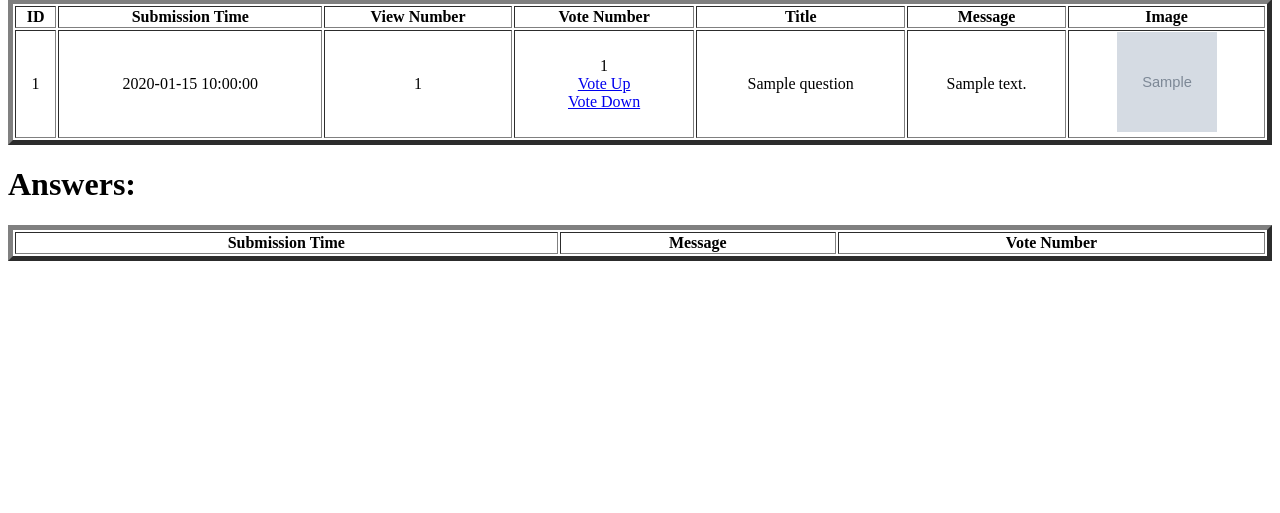
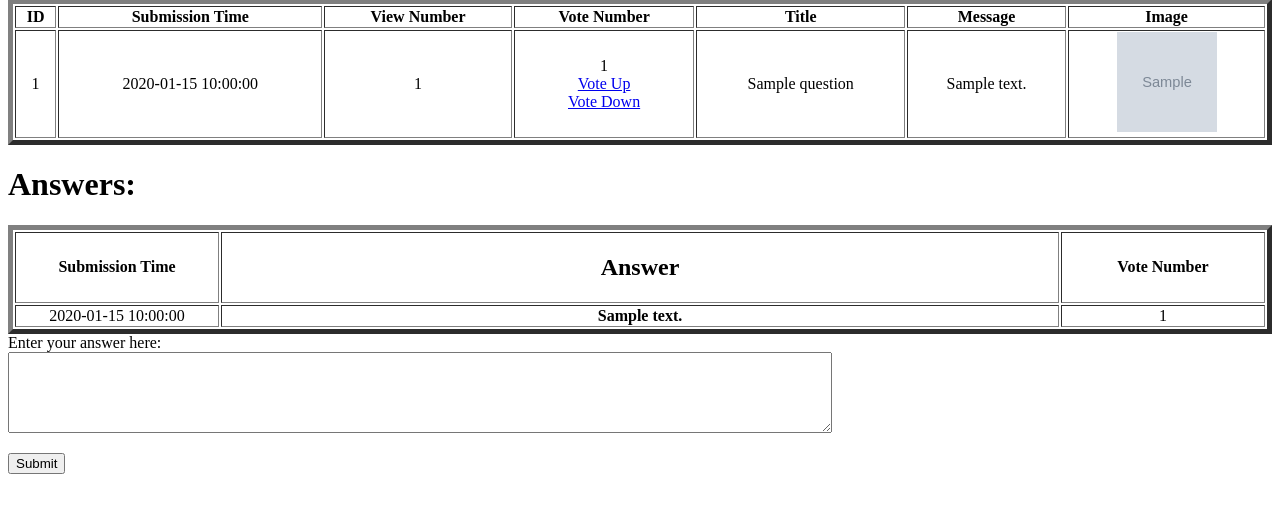
Before and after one commit to Cyntiedred/JinjaNinja, a Flask app: template templates/display.html in a window 1280 px wide. Shown: the part 120-633 px from the top of the page. Run offline with Flask 2, Linux system fonts and the light colour scheme; the template is opened without the code that fills it: most values are stand-ins (such as "Sample title", 1, 10 or a date in 2020); grey boxes marked "Sample" are stand-in pictures; lists and menus that the app fills with data are empty.

Commit message:
implemented answer showing in SQL

```diff
--- a/data_handler.py
+++ b/data_handler.py
@@ -5,9 +5,24 @@ import connection
 def select_all_questions(cursor):
     cursor.execute("""
                     SELECT * FROM question ORDER BY id;
-                   """,)
+                   """, )
     questions = cursor.fetchall()
     return questions
+
+
+@connection.connection_handler
+def select_all_answers_by_id(cursor, q_id):
+    cursor.execute("""
+                    SELECT * FROM answer
+                    WHERE question_id = %(q_id)s
+                    ORDER BY vote_number DESC,
+                            submission_time DESC;
+                   """,
+                   {
+                       'q_id': q_id
+                   })
+    answers = cursor.fetchall()
+    return answers
 
 
 @connection.connection_handler
@@ -19,6 +34,7 @@ def get_question_by_id(cursor, q_id):
                    {'q_id': q_id})
     question_by_id = cursor.fetchall()
     return question_by_id
+
 
 
 @connection.connection_handler
@@ -74,6 +90,8 @@ def delete_answers_by_question_id(cursor, q_id):
                     WHERE question_id = %(q_id)s;
                    """,
                    {'q_id': q_id})
+
+
 @connection.connection_handler
 def save_new_question(cursor, title, message, view_number, vote_number):
     cursor.execute("""
@@ -85,9 +103,23 @@ def save_new_question(cursor, title, message, view_number, vote_number):
         "message": message,
         "view_number": view_number,
         "vote_number": vote_number,
-                        })
+    })
     new_question = cursor.fetchall()
     return new_question
+
+
+@connection.connection_handler
+def add_new_answer(cursor, vote_number, question_id, message):
+    cursor.execute("""
+                    INSERT INTO answer (submission_time, vote_number, question_id, message)
+                    VALUES (NOW(), %(vote_number)s, %(question_id)s, %(message)s)
+                    RETURNING question_id;
+                    """,
+                   {
+                       "vote_number": vote_number,
+                       "question_id": question_id,
+                       "message": message,
+                   })
 
 
 '''
--- a/server.py
+++ b/server.py
@@ -1,23 +1,24 @@
 from flask import Flask, render_template, request, redirect, url_for
-import time
 
 import data_handler
 
 app = Flask(__name__)
+
 
 @app.route('/')
 @app.route('/list')
 def route_list():
     questions = data_handler.select_all_questions()
 
-    return render_template('list.html', questions = questions)
+    return render_template('list.html', questions=questions)
 
 
 @app.route('/display/<int:q_id>')
 def display_question(q_id):
     question_by_id = data_handler.get_question_by_id(q_id)
     data_handler.update_view_number(q_id)
-    return render_template('display.html', question_by_id = question_by_id, q_id=q_id)
+    answers = data_handler.select_all_answers_by_id(q_id)
+    return render_template('display.html', question_by_id=question_by_id, q_id=q_id, answers=answers)
 
 
 @app.route('/ask', methods=['GET'])
@@ -31,8 +32,7 @@ def add_new_question():
     view_number = 0
     title = request.form.get('title')
     message = request.form.get('message')
-    data_handler.save_new_question(title, message, view_number,vote_number)
-
+    data_handler.save_new_question(title, message, view_number, vote_number)
 
     return redirect(url_for('route_list'))
 
@@ -48,6 +48,20 @@ def delete(q_id):
     data_handler.delete_answers_by_question_id(q_id)
     data_handler.delete_question(q_id)
     return redirect(url_for('route_list'))
+
+
+@app.route('/display/<int:q_id>', methods=['POST'])
+def add_new_answer(q_id):
+    vote_number = 0
+    message = request.form.get('message')
+    data_handler.add_new_answer(vote_number, q_id, message)
+    return redirect(url_for('display_question', q_id=q_id))
+
+
+
+
+
+
 
 
 '''
--- a/templates/display.html
+++ b/templates/display.html
@@ -42,21 +42,28 @@
 <h1 align="left">Answers: </h1>
 <table width="100%" border="5" align="left">
     <tr>
-        <th>Submission Time</th>
-        <th>Message</th>
-        <th>Vote Number</th>
+        <th width="200px"><h4>Submission Time</h4></th>
+        <th><h2> Answer </h2></th>
+        <th width="200px"><h4>Vote Number</h4></th>
     </tr>
-    {% for answer in table_with_answers %}
-        {% if answer['question_id']== displayed_table.id %}
-            <tr align="center">
-                <td>{{ answer['submission_time'] }}</td>
-                <td><b>{{ answer['message'] }}</b></td>
-                <td>{{ answer['vote_number'] }}<br>
-            </tr>
-        {% endif %}
+    {% for answer in answers %}
+        <tr align="center">
+            <td>{{ answer.submission_time }}</td>
+            <td><b>{{ answer.message }}</b></td>
+            <td>{{ answer.vote_number }}<br>
+        </tr>
     {% endfor %}
+</table>
+
+<form action="{{ url_for('add_new_answer', q_id=q_id) }}" method="post">
+    <p>
+        <label for="message">Enter your answer here:</label>
+        <br>
+        <textarea name="message" id="message" cols="100" rows="5" required></textarea>
+    </p>
+    <button type="submit">Submit</button>
+</form>
 
 
-</table>
 </body>
 </html>
```
